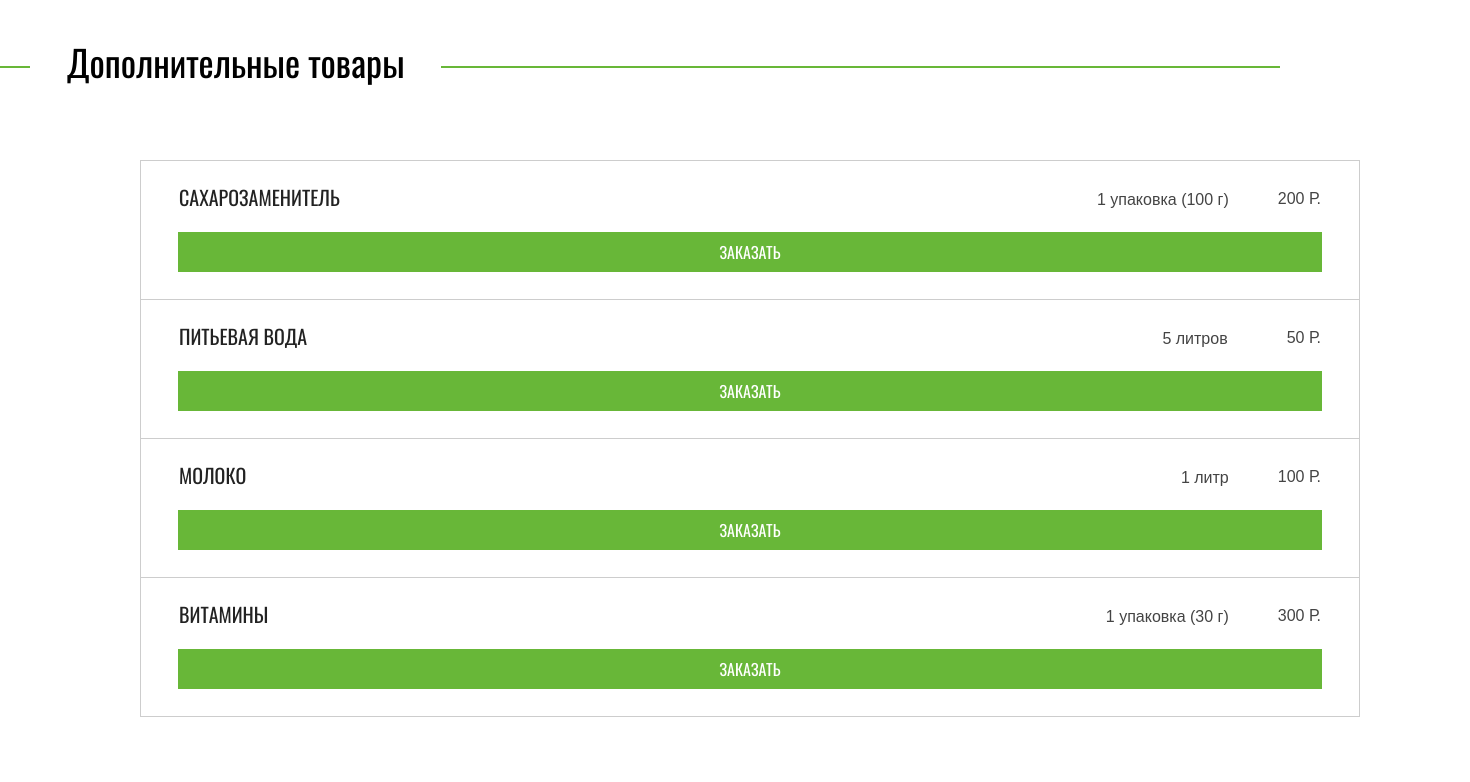
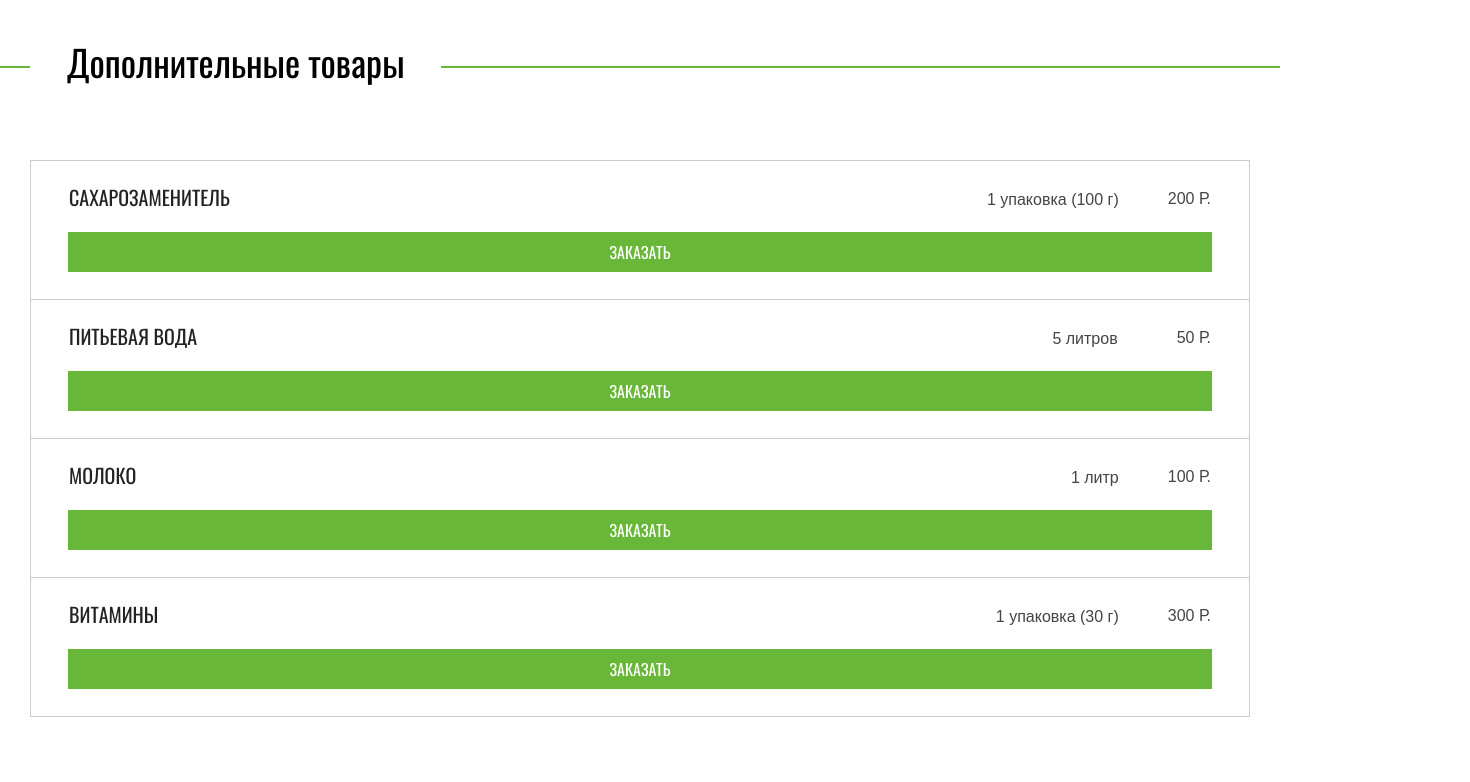
Before and after one commit to bahek4315/1513781-cat-energy-21, a website: page source/catalog.html in a window 1280 px wide. Shown: the part 2531-3313 px from the top of the page, 1470 px wide, since content can reach past the window. Drawn offline with nearby package versions, Linux system fonts and the light colour scheme; files that its build step writes are made by us from their sources.

Commit message:
Сделал стайлгайд-2

```diff
--- a/source/less/blocks/more.less
+++ b/source/less/blocks/more.less
@@ -14,10 +14,12 @@
 }
 
 .more__wrapper {
-  padding: 0 110px;
-  box-sizing: border-box;
-  margin: 0 auto;
-  width: 1440px;
+  @media (min-width: 1440px) {
+    padding: 0 110px;
+    box-sizing: border-box;
+    margin: 0 auto;
+    width: 1440px;
+  }
 }
 
 .more::after {
```
